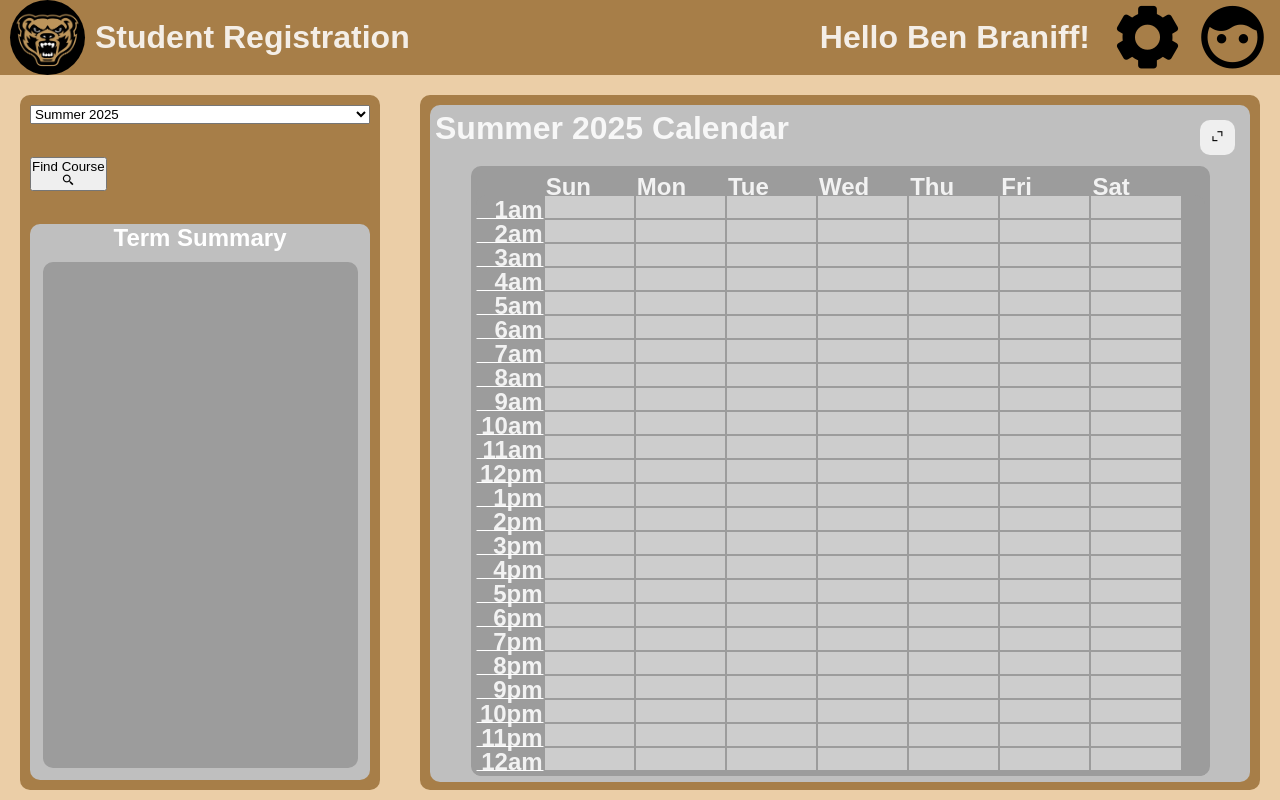
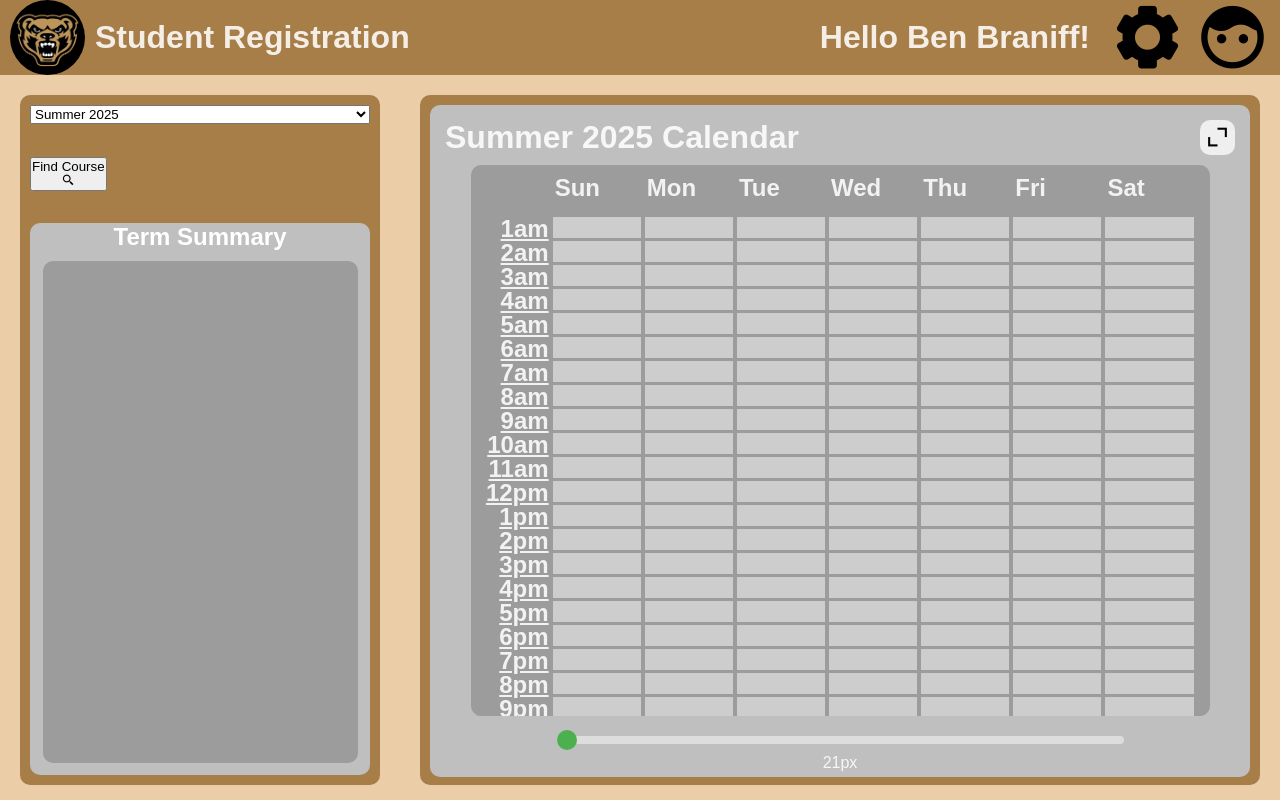
Before and after one commit to msalama2/CSI-3450-DataBase-and-Design, a React (Vite) app in the folder frontend/: page / in a window 1280 px wide. Built offline with nearby package versions, Linux system fonts and the light colour scheme.

Commit message:
calendar structure finished

```diff
--- a/frontend/src/components/homepage/components/calendar/calendar.css
+++ b/frontend/src/components/homepage/components/calendar/calendar.css
@@ -1,6 +1,7 @@
 :root {
   --custom-width: 600px;
   --custom-height: 600px;
+  --custom-cell-height: 25px;
 }
 
 .calendar-main {
@@ -22,12 +23,24 @@
   justify-content: space-between;
 }
 
+.calendar-topbar h1 {
+  line-height: 55px;
+  text-align: center;
+  margin-left: 10px;
+}
+
 .calendar-topbar > button {
   border: none;
   height: 35px;
   width: 35px;
   margin: 10px;
   border-radius: 10px;
+  font-size: 25px;
+  line-height: 39px;
+}
+
+button i {
+  /* line-height: 35px; */
 }
 
 .calendar-topbar > button:hover {
@@ -47,6 +60,7 @@
 .day-labels {
   display: flex;
   flex-direction: row;
+  margin-bottom: 3px;
 }
 
 .calendar-content {
@@ -54,8 +68,10 @@
   flex-direction: row;
   background-color: #9c9c9c;
   width: 100%;
-  height: 100%;
-  overflow: auto;
+  height: 95%;
+  /* here */
+  overflow-y: scroll; /* Allows vertical scrolling */
+  overflow-x: hidden; /* Prevents horizontal scrolling */
   margin: auto;
   border-radius: 10px;
 }
@@ -65,23 +81,22 @@
 .legend-hour,
 .hour,
 .day-label {
-  width: calc((var(--custom-width) / 8) - 2px);
-  height: calc((var(--custom-height) / 25) - 2px);
-  /* margin: 1px; */
+  width: calc((var(--custom-width) / 8) - 3px);
+  height: var(--custom-cell-height);
+  margin: 1px;
   border-style: solid;
   border-width: 1px;
   border-color: #9c9c9c;
 }
 
+/* try something here */
 .legend-hour {
-  width: calc((var(--custom-width) / 8) - 25px);
+  width: calc((var(--custom-width) / 8) - 20px);
+  line-height: calc(var(--custom-cell-height) + 2px);
 }
 
-.legend-hour {
-  border-bottom-color: white;
-}
-.empty-grid {
-  border-bottom-color: #9c9c9c;
+.day-label {
+  height: calc((var(--custom-height) / 25) - 2.5px + 20px);
 }
 
 .hour {
@@ -94,10 +109,47 @@
 }
 
 .time-legend h2 {
-  /* text-decoration: underline; */
+  text-decoration: underline;
   text-align: right;
 }
 
 .day h2 {
   text-align: center;
 }
+
+/* styling the slider */
+.slider-container {
+  width: 70%;
+  margin: 10px auto 0 auto;
+  text-align: center;
+}
+
+#height-slider {
+  width: 80%;
+  margin: 10px 0;
+}
+
+#height-slider[type="range"] {
+  -webkit-appearance: none;
+  width: 100%;
+  height: 8px;
+  background: #ddd;
+  outline: none;
+  border-radius: 5px;
+}
+
+#height-slider[type="range"]::-webkit-slider-thumb {
+  -webkit-appearance: none;
+  appearance: none;
+  width: 20px;
+  height: 20px;
+  background: #4caf50;
+  border-radius: 50%;
+}
+
+#height-slider[type="range"]::-moz-range-thumb {
+  width: 20px;
+  height: 20px;
+  background: #4caf50;
+  border-radius: 50%;
+}
--- a/frontend/src/components/homepage/components/calendar/calendar.jsx
+++ b/frontend/src/components/homepage/components/calendar/calendar.jsx
@@ -8,6 +8,7 @@ function Calendar() {
   const divRef = useRef(null);
   const [width, setWidth] = useState(0);
   const [height, setHeight] = useState(0);
+  const [cellHeight, setCellHeight] = useState(21); // New state for the cell height
 
   useEffect(() => {
     // Function to update width
@@ -25,6 +26,10 @@ function Calendar() {
           "--custom-height",
           `${newHeight}px`
         );
+        document.documentElement.style.setProperty(
+          "--custom-cell-height",
+          `${cellHeight}px` // Update the CSS variable for cell height
+        );
         // console.log("Updated CSS Variable --custom-width:", newWidth);
       }
     };
@@ -36,7 +41,7 @@ function Calendar() {
     return () => {
       window.removeEventListener("resize", updateSize);
     };
-  }, []);
+  }, [cellHeight]); // Re-run the effect when the cellHeight changes
 
   return (
     <div className="calendar-main">
@@ -82,6 +87,20 @@ function Calendar() {
           <Day />
         </div>
       </div>
+
+      {/* Slider to adjust cell height */}
+      <div className="slider-container">
+        {/* <label htmlFor="height-slider">Adjust Cell Height:</label> */}
+        <input
+          type="range"
+          id="height-slider"
+          min="21"
+          max="100"
+          value={cellHeight}
+          onChange={(e) => setCellHeight(Number(e.target.value))}
+        />
+        <span>{cellHeight}px</span>
+      </div>
     </div>
   );
 }
--- a/frontend/src/components/homepage/homepage.css
+++ b/frontend/src/components/homepage/homepage.css
@@ -10,7 +10,8 @@
   background-color: #ebcea7;
   display: flex;
   flex-direction: row;
-  height: 88%;
+  height: calc(100vh - 110px);
+  padding: 20px;
 }
 
 .topbar {
@@ -18,7 +19,7 @@
   display: flex;
   flex-direction: row;
   justify-content: space-between;
-  height: 12%;
+  height: 75px;
 }
 
 .topbar .left {
@@ -91,11 +92,6 @@
 
 .topbar .logo:hover {
   cursor: pointer;
-}
-
-.body {
-  /* margin: auto 0 auto 20px; */
-  padding: 20px;
 }
 
 body .sidebar {
```
